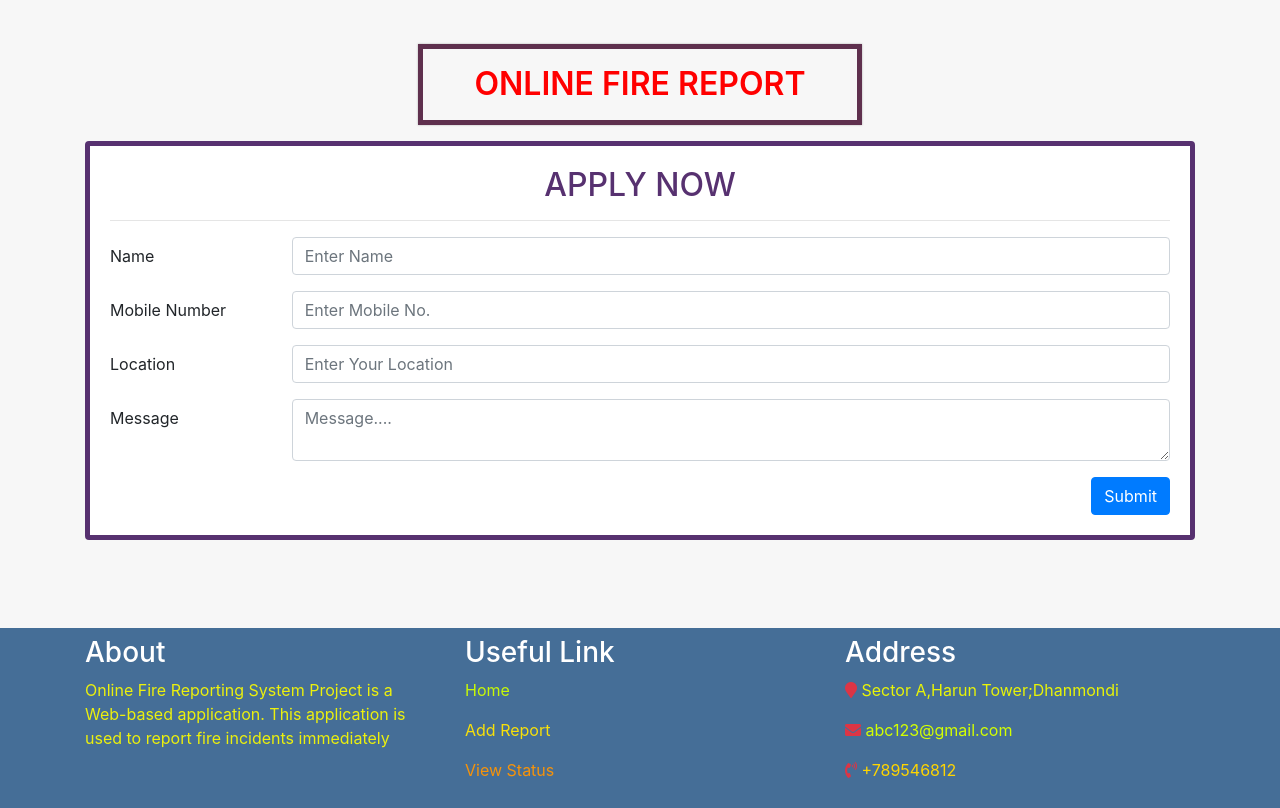
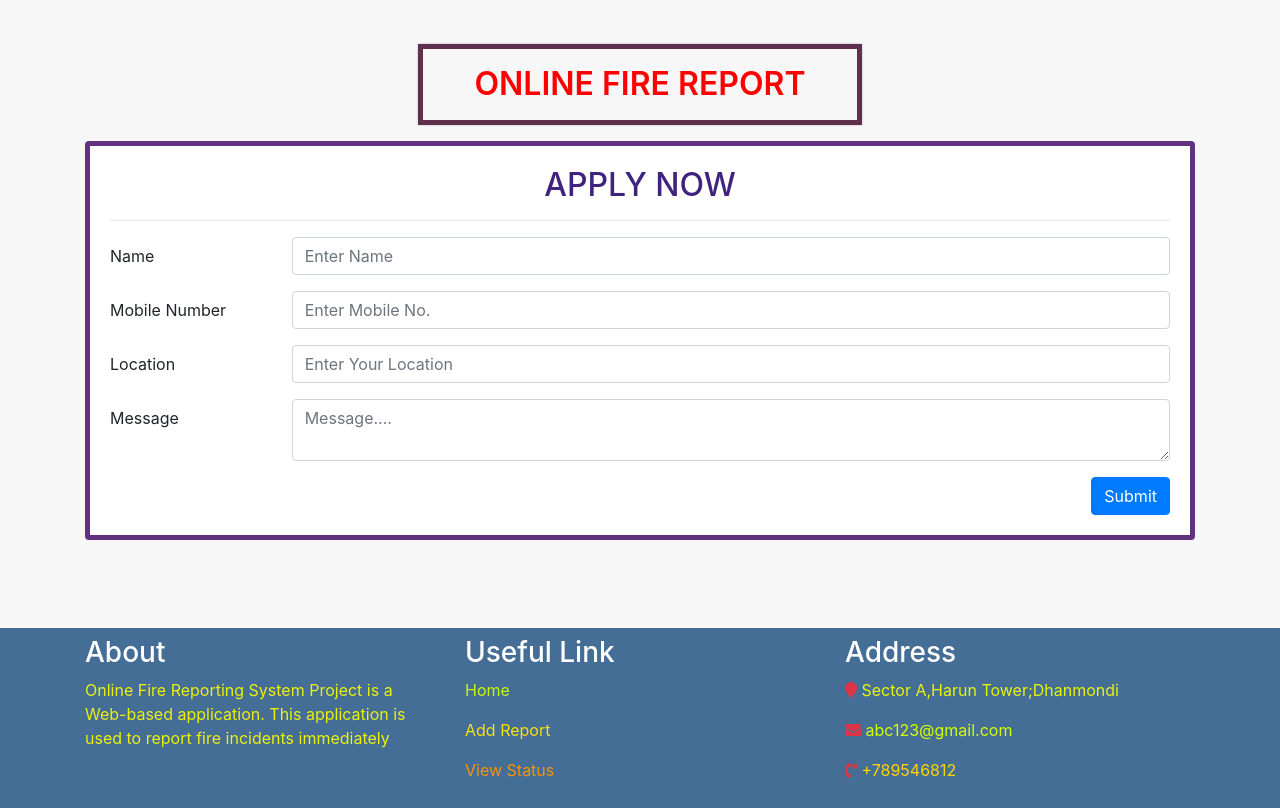
Before and after one commit to Fire-Fighter-Service/Fire-Fighter-project, a Django app: page /reporting in a window 1280 px wide. Shown: the part 420-1228 px from the top of the page. Run offline with Django 3.2, Linux system fonts and the light colour scheme; some libraries are stand-ins or nearby versions.

Commit message:
Update reporting.html

```diff
--- a/OnlineFire_ReportingSystem/firereport/templates/reporting.html
+++ b/OnlineFire_ReportingSystem/firereport/templates/reporting.html
@@ -13,9 +13,9 @@
 
 <div class="container mt-5">
     <h3 class="page-title text-center">Online Fire Report</h3>
-    <div class="card mt-3" style="border: 5px solid #573170;">
+    <div class="card mt-3" style="border: 5px solid #623281;">
         <div class="card-body">
-            <h2 class="card-title text-center" style="text-transform: uppercase; color:#573170;">Apply Now</h2>
+            <h2 class="card-title text-center" style="text-transform: uppercase; color:#40237e;">Apply Now</h2>
             <hr>
             <form method="post">
                 {% csrf_token %}
```
